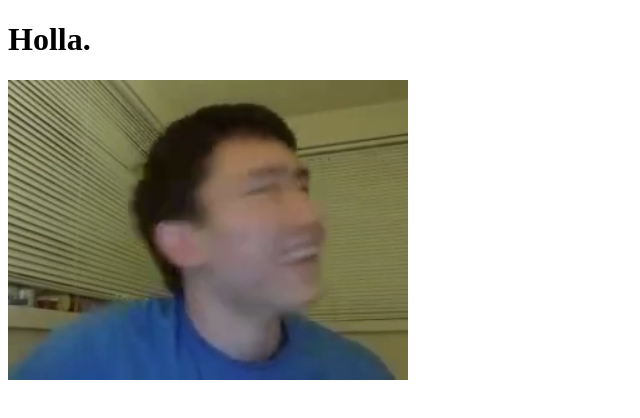
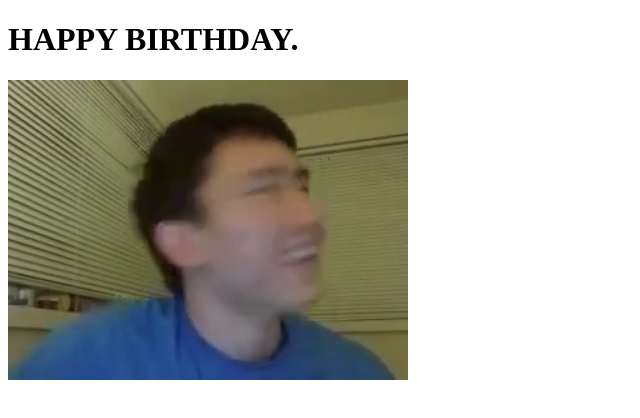
Before and after one commit to leekkww/epiary, a plain HTML site: page index.html in a window 1280 px wide. Shown: the whole page, without its empty margins (0-640 px from the left). Drawn offline with Linux system fonts and the light colour scheme.

Commit message:
birthday

```diff
--- a/index.html
+++ b/index.html
@@ -6,7 +6,7 @@
         </title>
     </head>
     <body>
-        <h1>Holla.</h1>
+        <h1>HAPPY BIRTHDAY.</h1>
         <img src="et.png" style="width:400px;">
     </body>
 </html>
```
